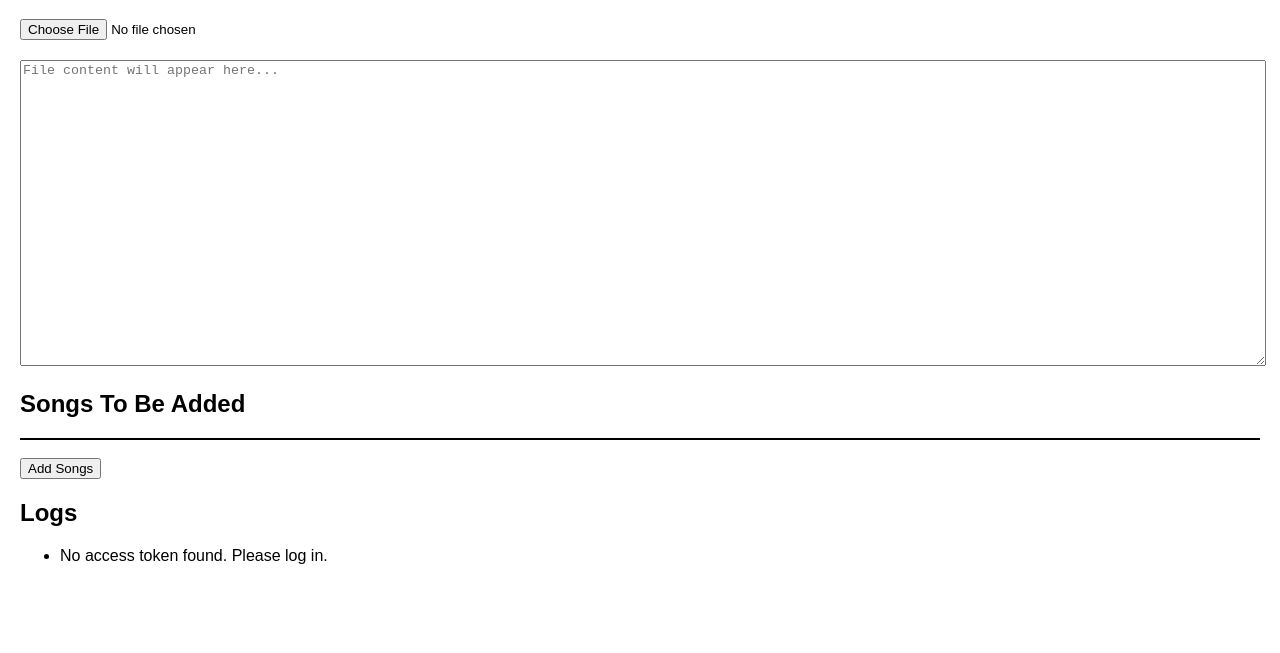
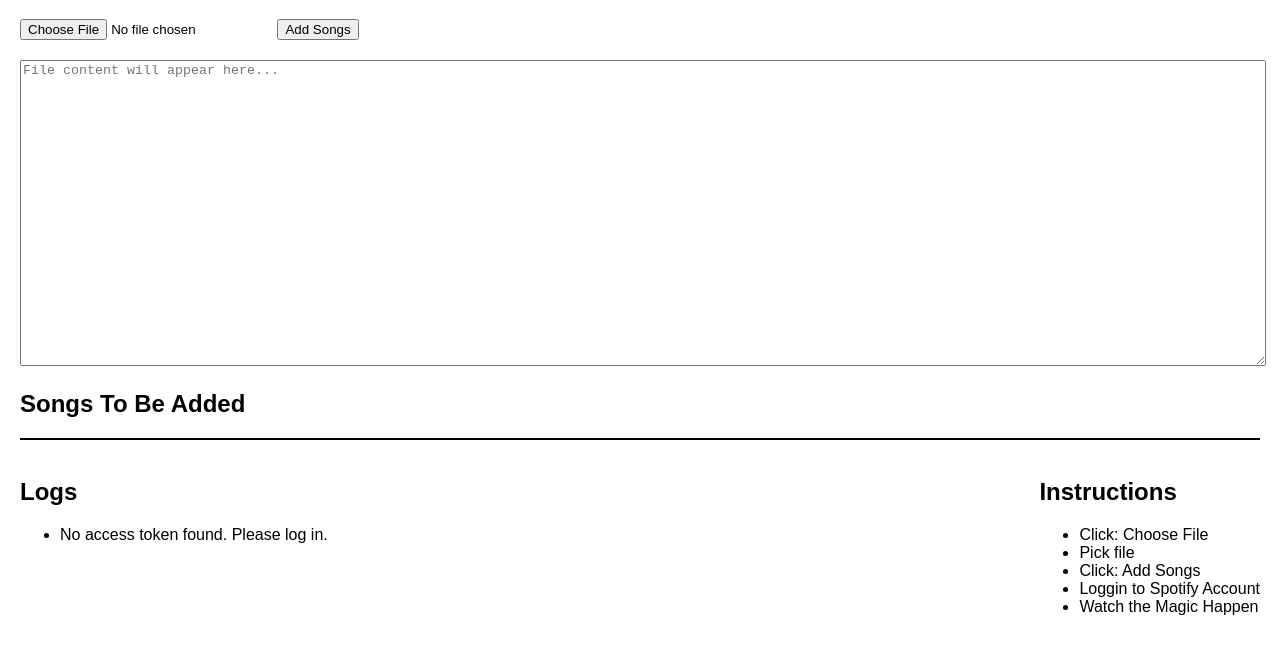
Before and after one commit to Sorin022/Spotify-Stuff, a plain HTML site: page index.html in a window 1280 px wide. Shown: the part 61-714 px from the top of the page. Drawn offline with Linux system fonts and the light colour scheme.

Commit message:
3/24/25 final physical changes

```diff
--- a/index.html
+++ b/index.html
@@ -34,6 +34,13 @@
 <body>
     <h1>Upload a XML File</h1>
     <input type="file" id="fileInput" accept=".xml" onclick="choose_file();">
+    <input type="button"
+        id = "customer_login"
+        name="customer_login"
+        class="button"
+        value="Add Songs"
+        tabindex="2"
+        onclick="customer_login(window.location.href);">
     <textarea id="fileContent" readonly placeholder="File content will appear here..."></textarea>
 
     <h2>Songs To Be Added</h2>
@@ -44,18 +51,26 @@
 
     <br>
 
-    <input type="button"
-        id = "customer_login"
-        name="customer_login"
-        class="button"
-        value="Add Songs"
-        tabindex="2"
-        onclick="customer_login(window.location.href);">
+    <div style="float: left;">
+        <h2>Logs</h2>
 
-    <h2>Logs</h2>
+        <ul id="logging_list">
+        </ul>
+    </div>
 
-    <ul id="logging_list">
-    </ul>
+    <div style="float: right;">
+        <h2>Instructions</h2>
+
+        <ul>
+            <li>Click: Choose File</li>
+            <li>Pick file</li>
+            <li>Click: Add Songs</li>
+            <li>Loggin to Spotify Account</li>
+            <li>Watch the Magic Happen</li>
+        </ul>
+    </div>
+
+
 
 </body>
 </html>
```
